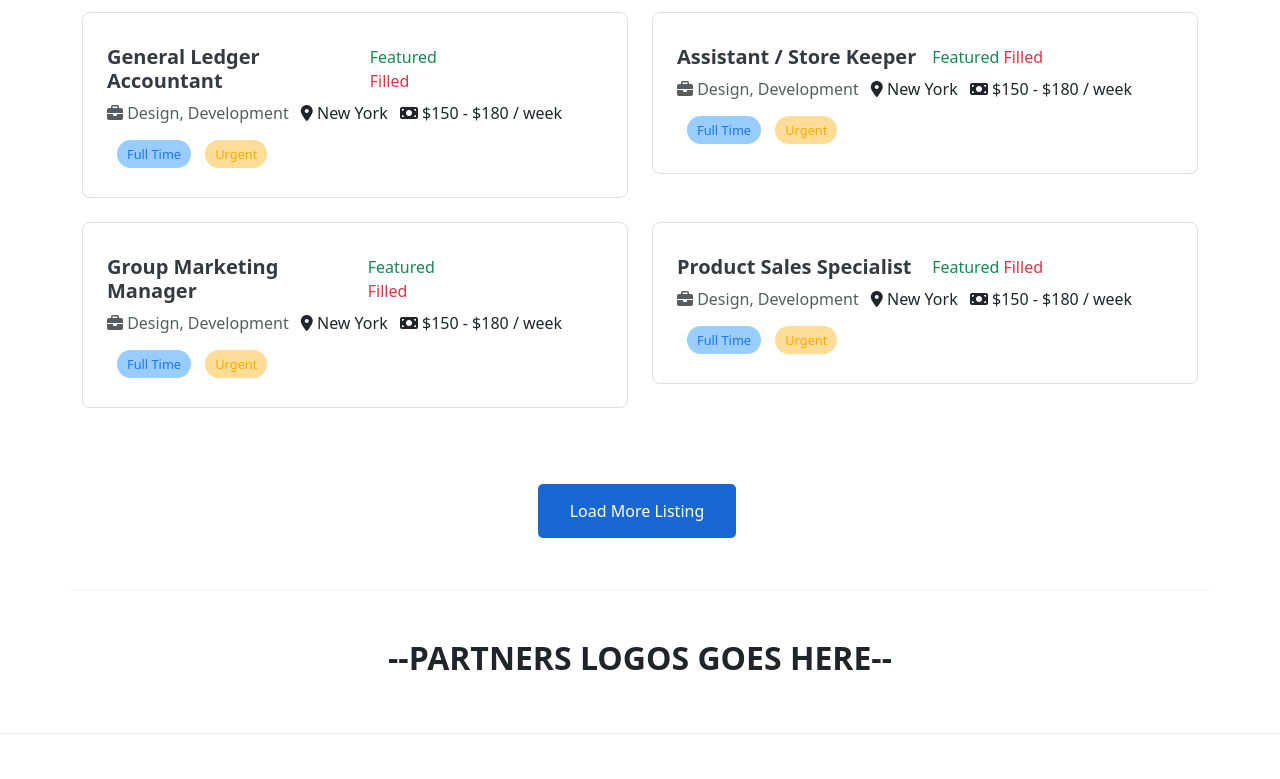
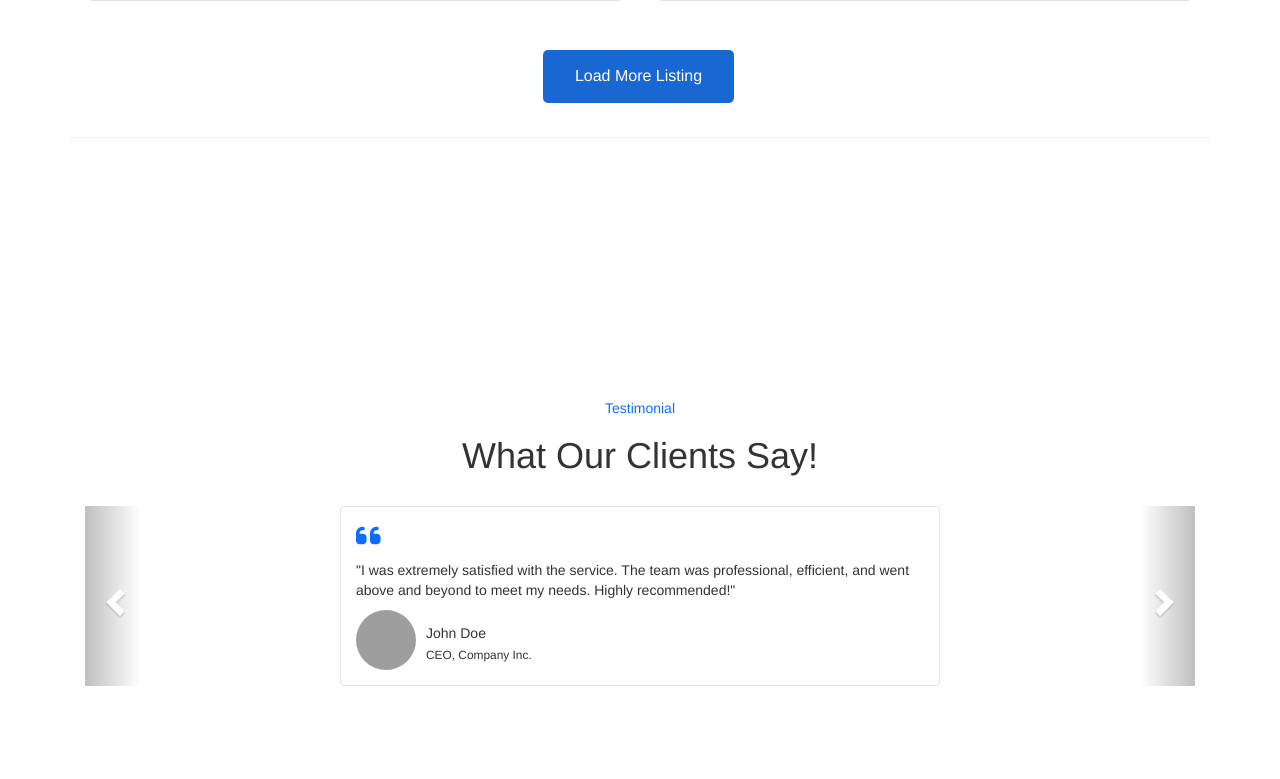
Before and after one commit to AV3111997/Job_Portal, a Django app: template job_portal/app/templates/index.html in a window 1280 px wide. Shown: the part 1981-2760 px from the top of the page. Run offline with Django 5.2, Linux system fonts and the light colour scheme; the template is opened without the code that fills it, so the values that code supplies are empty; parts of the project's set-up code (start-up, migrations or seed data) failed here and were passed over; some libraries are stand-ins or nearby versions; grey boxes are pictures that could not be loaded.

Commit message:
added testimonial styles and section

```diff
--- a/job_portal/app/templates/index.html
+++ b/job_portal/app/templates/index.html
@@ -8,6 +8,7 @@
 {% include 'shared/banner.html' %}
 {% include 'shared/popular_jobs_categories.html' %}
 {% include 'shared/featured_jobs.html' %}
+{% include 'shared/testimonials.html' %}
 {% include 'shared/get_started.html' %}
 {% include 'shared/app_advertisement.html' %}
 {% endblock content %}
--- a/job_portal/app/templates/shared/testimonials.html
+++ b/job_portal/app/templates/shared/testimonials.html
@@ -1,4 +1,40 @@
 {% load static %}
+<!DOCTYPE html>
+<html lang="en">
+<head>
+    <meta charset="UTF-8">
+    <meta name="viewport" content="width=device-width, initial-scale=1.0">
+    <title>Testimonials</title>
+    <!-- Include Bootstrap CSS -->
+    <link rel="stylesheet" href="https://maxcdn.bootstrapcdn.com/bootstrap/3.4.1/css/bootstrap.min.css">
+    <!-- Include any other CSS files here -->
+
+    <style>
+        /* Center the testimonial section on the page */
+        .container-xxl {
+            display: flex;
+            justify-content: center;
+            align-items: center;
+            min-height: 100vh; /* Full viewport height */
+            text-align: center;
+        }
+
+        /* Additional styling to ensure the content is nicely formatted */
+        .testimonial-item {
+            max-width: 600px;
+            margin: 0 auto;
+        }
+
+        .carousel-inner {
+            margin: 0 auto; /* Ensure the carousel is centered */
+        }
+
+        .carousel-control {
+            width: 5%;
+        }
+    </style>
+</head>
+<body>
     <div class="container-xxl py-5 wow fadeInUp" data-wow-delay="0.1s">
         <div class="container">
             <div class="text-center">
@@ -19,12 +55,9 @@
                     <div class="item active">
                         <div class="testimonial-item text-start bg-transparent border rounded p-4">
                             <i class="fa fa-quote-left fa-2x text-primary mb-3"></i>
-                        <p>"I was extremely satisfied with the service. The team was professional, efficient, and went
-                            above and beyond to meet my needs. Highly recommended!"</p>
+                            <p>"I was extremely satisfied with the service. The team was professional, efficient, and went above and beyond to meet my needs. Highly recommended!"</p>
                             <div class="d-flex align-items-center">
-                            <img class="img-fluid flex-shrink-0 rounded-circle"
-                                src="{% static 'img/testimonial-1.jpg' %}" style="width: 50px; height: 50px;"
-                                alt="Client Image">
+                                <img class="img-fluid flex-shrink-0 rounded-circle" src="{% static 'img/testimonial-1.jpg' %}" style="width: 60px; height: 60px;" alt="Client Image">
                                 <div class="ps-3">
                                     <h5 class="mb-1">John Doe</h5>
                                     <small>CEO, Company Inc.</small>
@@ -37,12 +70,9 @@
                     <div class="item">
                         <div class="testimonial-item text-center bg-transparent border rounded p-4">
                             <i class="fa fa-quote-left fa-2x text-primary mb-3"></i>
-                        <p>"The quality of work was outstanding, and the customer support was top-notch. I would
-                            definitely use their services again."</p>
+                            <p>"The quality of work was outstanding, and the customer support was top-notch. I would definitely use their services again."</p>
                             <div class="d-flex align-items-center justify-content-center">
-                            <img class="img-fluid flex-shrink-0 rounded-circle"
-                                src="{% static 'img/testimonial-2.jpg' %}" style="width: 50px; height: 50px;"
-                                alt="Client Image">
+                                <img class="img-fluid flex-shrink-0 rounded-circle" src="{% static 'img/testimonial-2.jpg' %}" style="width: 50px; height: 50px;" alt="Client Image">
                                 <div class="ps-3">
                                     <h5 class="mb-1">Jane Smith</h5>
                                     <small>Marketing Director, XYZ Ltd.</small>
@@ -55,12 +85,9 @@
                     <div class="item">
                         <div class="testimonial-item text-end bg-transparent border rounded p-4">
                             <i class="fa fa-quote-left fa-2x text-primary mb-3"></i>
-                        <p>"An exceptional experience from start to finish. The attention to detail and dedication to
-                            delivering quality was evident throughout."</p>
+                            <p>"An exceptional experience from start to finish. The attention to detail and dedication to delivering quality was evident throughout."</p>
                             <div class="d-flex align-items-center justify-content-end">
-                            <img class="img-fluid flex-shrink-0 rounded-circle"
-                                src="{% static 'img/testimonial-3.jpg' %}" style="width: 50px; height: 50px;"
-                                alt="Client Image">
+                                <img class="img-fluid flex-shrink-0 rounded-circle" src="{% static 'img/testimonial-3.jpg' %}" style="width: 50px; height: 50px;" alt="Client Image">
                                 <div class="ps-3">
                                     <h5 class="mb-1">Alice Johnson</h5>
                                     <small>Freelancer</small>
@@ -82,3 +109,10 @@
             </div>
         </div>
     </div>
+
+    <!-- Include jQuery -->
+    <script src="https://ajax.googleapis.com/ajax/libs/jquery/3.7.1/jquery.min.js"></script>
+    <!-- Include Bootstrap JavaScript -->
+    <script src="https://maxcdn.bootstrapcdn.com/bootstrap/3.4.1/js/bootstrap.min.js"></script>
+</body>
+</html>
```
Lines whose indentation alone changed are shown as unchanged.
